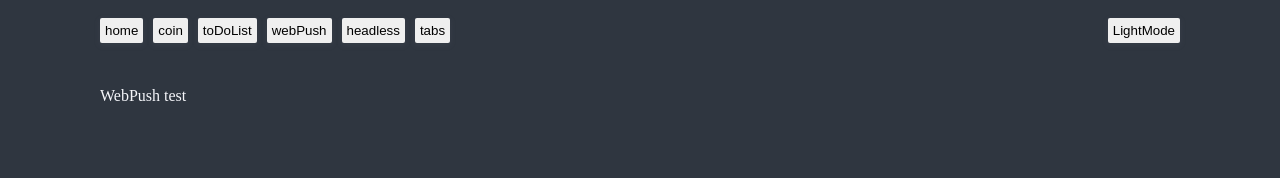
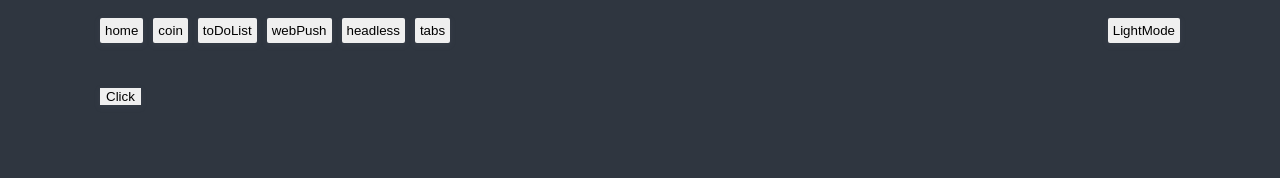
Before and after one commit to moolbum/react-masterclass, a React (Create React App) app: page /web-push in a window 1280 px wide. Shown: the top 178 px of the page. Built offline with nearby package versions, Linux system fonts and the light colour scheme.

Commit message:
fix: 코드작업

```diff
--- a/src/components/organism/Header/index.tsx
+++ b/src/components/organism/Header/index.tsx
@@ -3,8 +3,8 @@ import { useNavigate } from "react-router-dom";
 import { useRecoilState } from "recoil";
 import styled from "styled-components";
 import { isDarkAtom } from "../../../atoms";
-import PATH from "../../constant/path";
-import NAV_LABEL from "../../constant/navLabel";
+import PATH from "../../../constant/path";
+import NAV_LABEL from "../../../constant/navLabel";
 
 const NAV_LIST = [
   { path: PATH.MAIN_PATH, label: NAV_LABEL.home },
--- a/src/pages/WebPush/index.tsx
+++ b/src/pages/WebPush/index.tsx
@@ -1,7 +1,29 @@
 import React from "react";
+import styled from "styled-components";
 
 function WebPush() {
-  return <>WebPush test</>;
+  const handleButtonClick = () => {
+    Notification.requestPermission().then((perm) => {
+      if (perm === "granted") {
+        const notification = new Notification("Example", {
+          body: "Hello world",
+          data: { text: "Hi" },
+        });
+
+        notification.addEventListener("error", (e) => {
+          alert("error");
+        });
+      }
+    });
+  };
+
+  return (
+    <>
+      <Button onClick={handleButtonClick}>Click</Button>
+    </>
+  );
 }
 
 export default WebPush;
+
+const Button = styled.button``;
--- a/src/routers/index.tsx
+++ b/src/routers/index.tsx
@@ -9,7 +9,7 @@ import Root from "../Root";
 import TodoList from "../pages/TodoList";
 import HeadLess from "../pages/Headless";
 import Tabs from "../pages/Tabs";
-import PATH from "../components/constant/path";
+import PATH from "../constant/path";
 import WebPush from "../pages/WebPush";
 
 const routers = createBrowserRouter([
```
Also changed, not shown: src/constant/navLabel.ts (renamed from src/components/constant/navLabel.ts), src/constant/path.ts (renamed from src/components/constant/path.ts).
